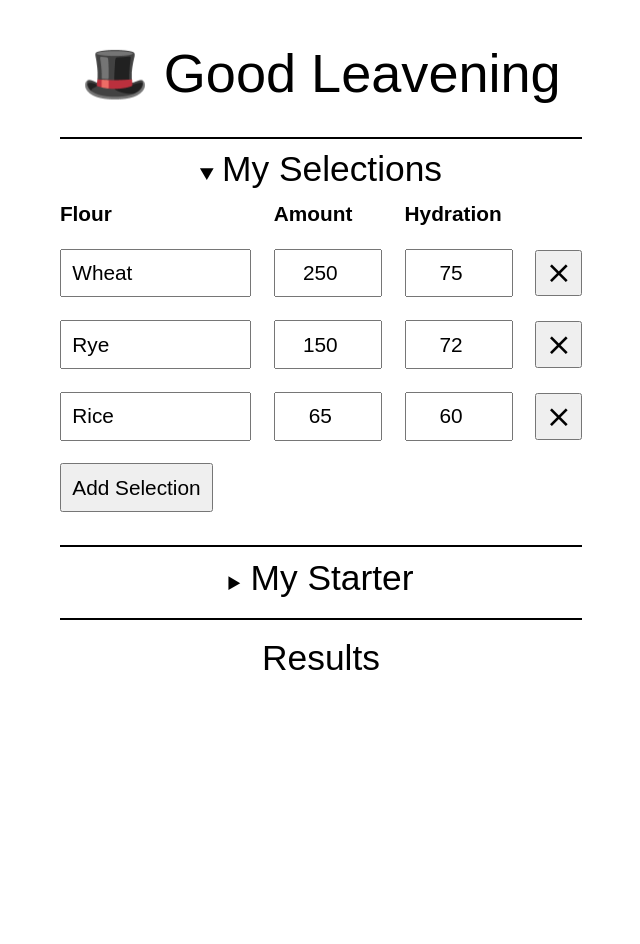
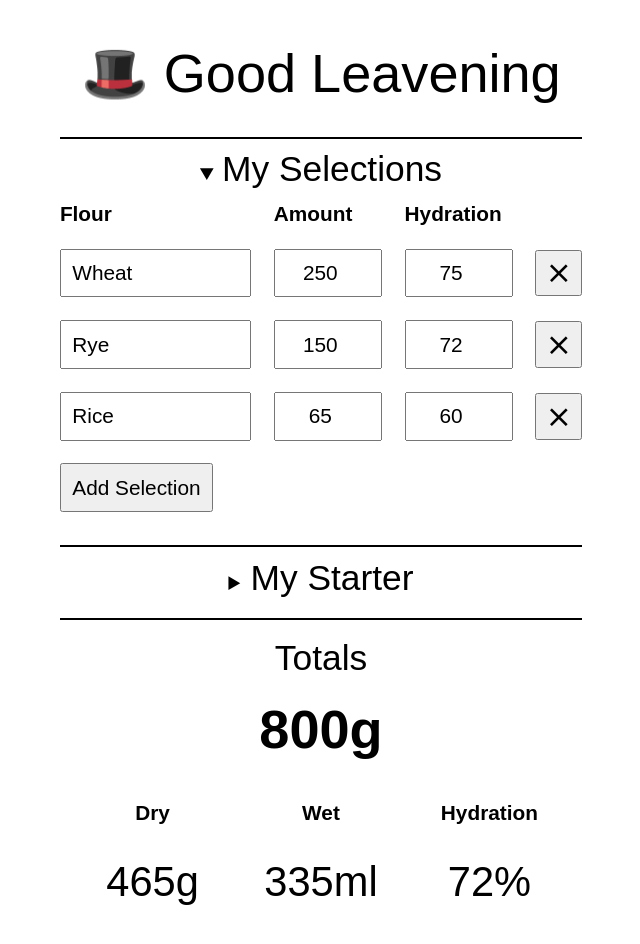
Before and after one commit to paul-c-guest/bread-calc-v4, a React (Vite) app: page / in a window 1280 px wide. Shown: the top 944 px of the page, without its empty margins (319-959 px from the left). Before the commit the page ends 800 px from the top, so only its background shows below. Built offline with nearby package versions, Linux system fonts and the light colour scheme; a web font is replaced by a local one.

Commit message:
show results (only changes on selection add or delete)

```diff
--- a/src/App.tsx
+++ b/src/App.tsx
@@ -4,19 +4,18 @@ import { Title } from './components/Title'
 import { Selections } from './components/Selections'
 import { Selection, Flour } from './models/flour'
 import { Starter } from './components/Starter'
-import { Calculations } from './components/Calculations'
+import { Totals } from './components/Totals'
 import { StarterData } from './models/starter'
 
 export default function App() {
   // todo replace with useQuery
   const [selections, setSelections] = useState<Selection[]>(devData)
 
-  const [starterData, setStarterData] =
-    useState<StarterData>(initialStarterData)
+  const [starter, setStarter] = useState<StarterData>(initialStarterData)
 
   useEffect(() => {
     // console.log(starterData)
-  }, [starterData])
+  }, [starter])
 
   const addNewSelection = (selection: Selection) => {
     setSelections([...selections, selection])
@@ -39,12 +38,8 @@ export default function App() {
         addNewSelection={addNewSelection}
         deleteSelection={deleteSelection}
       />
-      <Starter
-        starterData={starterData}
-        setStarterData={setStarterData}
-        flours={flourDb}
-      />
-      <Calculations />
+      <Starter starter={starter} setStarter={setStarter} flours={flourDb} />
+      <Totals selections={selections} starter={starter} />
     </>
   )
 }
--- a/src/components/Calculations.tsx
+++ /dev/null
@@ -1,7 +0,0 @@
-export function Calculations() {
-  return (
-    <>
-      <h2>Results</h2>
-    </>
-  )
-}
--- a/src/components/Starter.tsx
+++ b/src/components/Starter.tsx
@@ -3,12 +3,15 @@ import { StarterData } from '../models/starter'
 
 interface Props {
   flours: Flour[]
-  starterData: StarterData
-  setStarterData: React.Dispatch<React.SetStateAction<StarterData>>
+  starter: StarterData
+  setStarter: React.Dispatch<React.SetStateAction<StarterData>>
 }
 
-export function Starter({ flours, starterData, setStarterData }: Props) {
-
+export function Starter({
+  flours,
+  starter: starterData,
+  setStarter: setStarterData,
+}: Props) {
   const updateValues = (event: React.ChangeEvent<HTMLInputElement>) => {
     setStarterData({
       ...starterData,
--- /dev/null
+++ b/src/components/Totals.tsx
@@ -0,0 +1,106 @@
+import { Selection } from '../models/flour'
+import { StarterData } from '../models/starter'
+
+interface Props {
+  selections: Selection[]
+  starter: StarterData
+}
+
+export function Totals({ selections, starter }: Props) {
+  let wet: number = 0
+  let dry: number = 0
+
+  selections.forEach((sel) => {
+    dry += sel.amount
+    wet += sel.amount * (sel.alteredHydration || sel.defaultHydration) * 0.01
+    console.log(wet, dry, wet / dry)
+  })
+
+  return (
+    <>
+      <h2>Totals</h2>
+      <table>
+        <tbody>
+          {/* <tr className="table-headings">
+            <td className="center">Total Weight</td>
+          </tr> */}
+          <tr>
+            <td className="total">
+              {(wet + dry).toFixed(0)}g
+            </td>
+          </tr>
+        </tbody>
+      </table>
+      <table>
+        <tbody>
+          <tr className="table-headings">
+            <td className="center">Dry</td>
+            <td className="center">Wet</td>
+            <td className="center">Hydration</td>
+          </tr>
+          <tr>
+            <td className="center sub-total" id="dry-total">
+              {dry.toFixed(0)}g
+            </td>
+            <td className="center sub-total" id="wet-total">
+              {wet.toFixed(0)}ml
+            </td>
+            <td className="center sub-total" id="hydration-total">
+              {((wet / dry) * 100).toFixed(0)}%
+            </td>
+          </tr>
+        </tbody>
+      </table>
+    </>
+  )
+}
+/**
+
+ // make consts wet and dry
+ // ensure values are integers
+
+ // dry is basic addition
+    dry += thisDry
+
+    // wet is a percentage of dry
+    wet += thisDry * thisHydration * 0.01
+
+    // visually highlight inputs when invalid
+    amountInputEl.setAttribute(
+      'style',
+      thisDry ? 'background-color: none' : 'background-color: #f003'
+    )
+
+    hydrInputEl.setAttribute(
+      'style',
+      thisHydration ? 'background-color: none' : 'background-color: #f003'
+    )
+  }
+
+  // add values from starter
+  // starter-dry/wet
+  dry += parseInt(starterDryAmount.value)
+  wet += parseInt(starterWetAmount.value)
+
+  // calculate hydration before rounding wet & dry values
+  let hydration = Math.round((wet / dry) * 100)
+
+  // remove messy decimal information
+  dry = Math.round(dry)
+  wet = Math.round(wet)
+
+  // correct for incidental divisions by zero
+  if (isNaN(hydration)) {
+    hydration = 0
+  }
+
+  // check if dry and wet are valid numbers
+  const valid = !isNaN(dry) && !isNaN(wet)
+
+  // update the html elements
+  dryTotal.innerHTML = valid ? dry + 'g' : NAN_STRING
+  wetTotal.innerHTML = valid ? wet + 'ml' : NAN_STRING
+  hydrationTotal.innerHTML = valid ? hydration + '%' : NAN_STRING
+  doughTotal.innerHTML = valid ? dry + wet + 'g' : NAN_STRING
+
+  */
--- a/src/index.css
+++ b/src/index.css
@@ -7,7 +7,7 @@
 }
 
 body {
-  margin: 2em 2em;
+  margin: 2em;
   text-align: center;
 }
 
@@ -104,11 +104,13 @@ hr {
 
 .sub-total {
   font-size: 2em;
+  min-width: 3em;
 }
 
 .total {
   font-weight: 600;
   font-size: 2.6em;
+  padding: 0 0 0.5em;
 }
 
 ul.dropdown {
```
